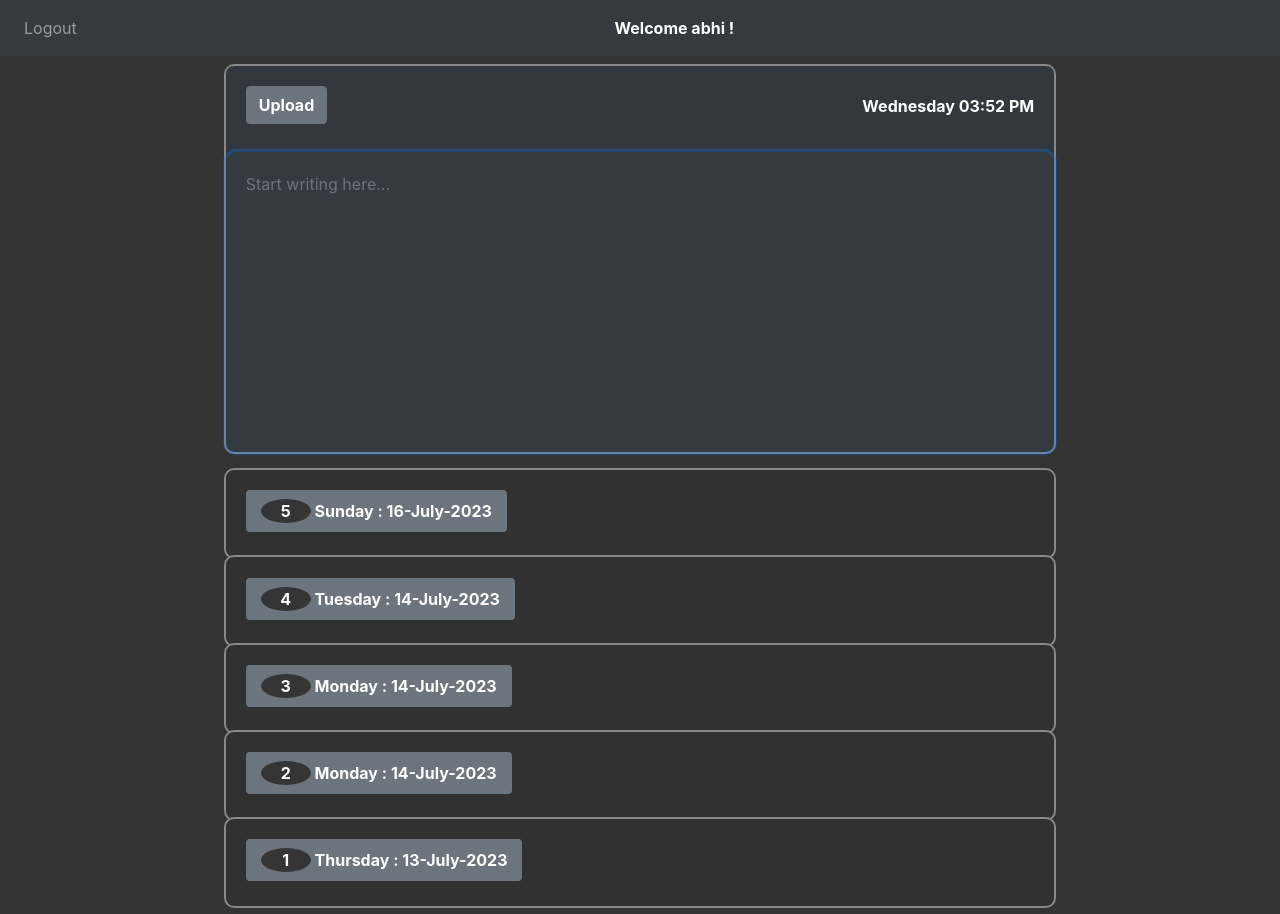
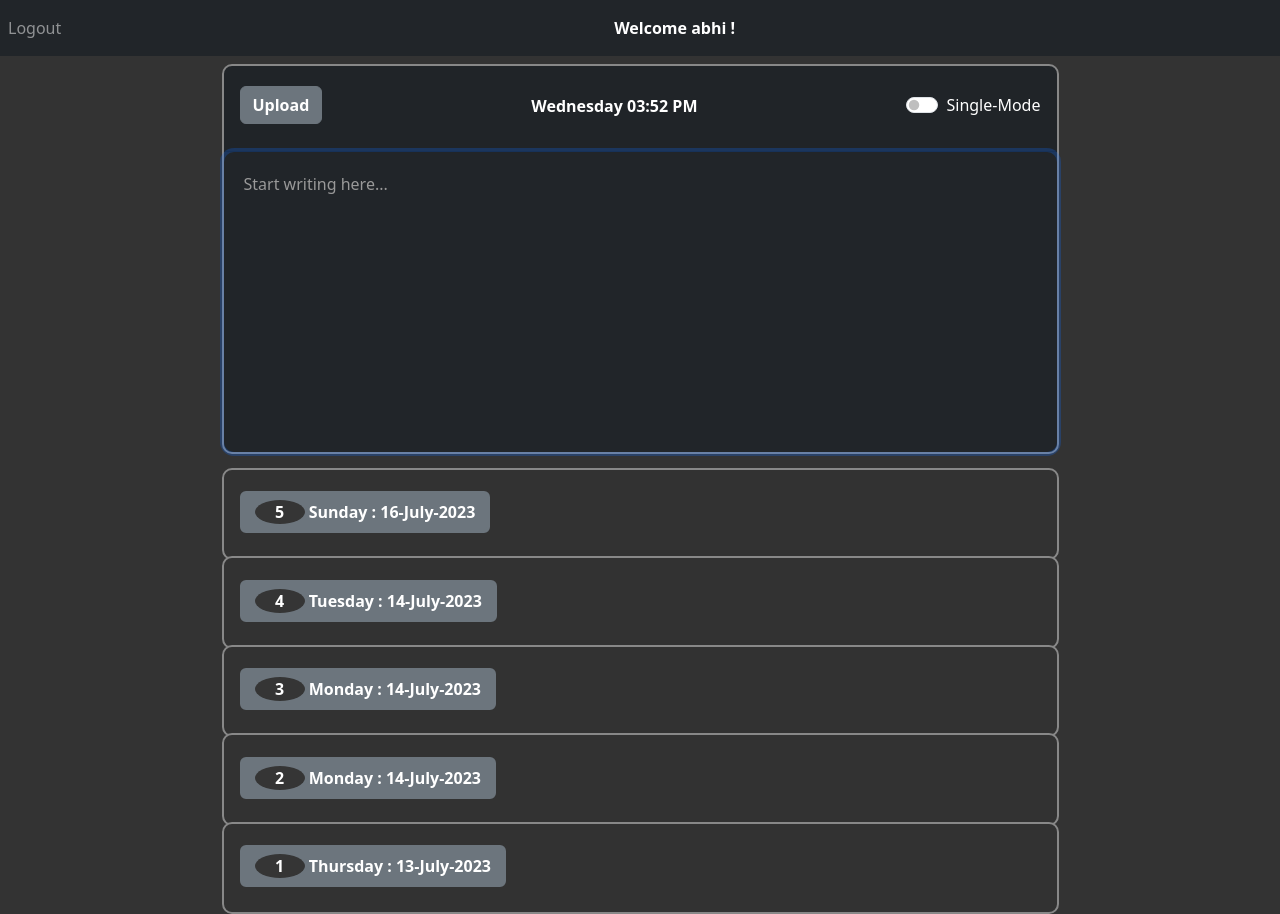
Before and after one commit to abhiraj860/Note-taking-application, a Flask app: page / in a window 1280 px wide. Run offline with Flask 3, Linux system fonts and the light colour scheme; a user stored in the database is signed in; some libraries are stand-ins or nearby versions.

Commit message:
Add the toggle switch

```diff
--- a/website/templates/base.html
+++ b/website/templates/base.html
@@ -15,6 +15,7 @@
       crossorigin="anonymous"
     />
     <link rel="stylesheet" href="static\styles.css">
+    <link href="https://cdn.jsdelivr.net/npm/bootstrap@5.3.0/dist/css/bootstrap.min.css" rel="stylesheet" integrity="sha384-9ndCyUaIbzAi2FUVXJi0CjmCapSmO7SnpJef0486qhLnuZ2cdeRhO02iuK6FUUVM" crossorigin="anonymous">
     <title>{% block title %}Home{% endblock %}</title>
   </head>
   <style>
@@ -32,7 +33,7 @@
     }
   </style>
   <body>
-    <nav class="navbar navbar-expand-lg navbar-dark bg-dark">
+    <nav class="navbar navbar-expand-lg navbar-dark bg-dark" #e3f2fd;>
       <button
         class="navbar-toggler"
         type="button"
@@ -114,6 +115,7 @@
       integrity="sha384-JZR6Spejh4U02d8jOt6vLEHfe/JQGiRRSQQxSfFWpi1MquVdAyjUar5+76PVCmYl"
       crossorigin="anonymous"
     ></script>
+    <script src="https://cdn.jsdelivr.net/npm/bootstrap@5.3.0/dist/js/bootstrap.bundle.min.js" integrity="sha384-geWF76RCwLtnZ8qwWowPQNguL3RmwHVBC9FhGdlKrxdiJJigb/j/68SIy3Te4Bkz" crossorigin="anonymous"></script>
     <script>
       function updateCurrentTime() {
           var now = new Date();
--- a/website/templates/home.html
+++ b/website/templates/home.html
@@ -56,15 +56,21 @@
   ul#notes button {
     border-width: 3px;
   }
+  #note::placeholder {
+    color: #999; /* Replace #999 with the desired color for the placeholder */
+  }
+  .form-check {
+    padding-top: 7px;
+  }
 
 </style>
-
 <form method="POST">
   <div class="card text-white bg-dark mb-3">
     <div class="card-header">
       <div align="left">
         <button type="submit" class="btn btn-secondary" style="display: flex; justify-content: space-between;"><b>Upload</b></button>
       </div>
+
       <div style="font-weight: bold">
         <div class="d-flex justify-content-center w-100">
           <span class="navbar-text text-center" style="color: white; font-weight: bold;">
@@ -72,7 +78,11 @@
           </span>
         </div>
       </div>
-
+      <div class="form-check form-switch align-center">
+        <input class="form-check-input" type="checkbox" role="switch" id="flexSwitchCheckChecked" name="switchState">
+        <label class="form-check-label" for="flexSwitchCheckChecked">Single-Mode</label>
+        <!-- <input type="hidden" name="note" id="note" value=""> Add a hidden input field to store the note -->
+      </div>
     </div>
     <textarea name="note" id="note" class="form-control bg-dark text-white" style="border: none;" autofocus wrap="soft" placeholder="Start writing here..."></textarea>
   </div>
--- a/website/templates/login.html
+++ b/website/templates/login.html
@@ -2,7 +2,7 @@
 %}
 <style>
   body {
-    background-color: #333;
+    background-color: #1b1b1b;
     color: white;
   }
 
--- a/website/templates/sign_up.html
+++ b/website/templates/sign_up.html
@@ -2,7 +2,7 @@
 content %}
 <style>
   body {
-    background-color: #333;
+    background-color: #1b1b1b;
     color: white;
   }
 
--- a/website/views.py
+++ b/website/views.py
@@ -4,6 +4,7 @@ from .models import Note
 from . import db
 import json
 from website import ml_model
+from datetime import datetime
 
 views = Blueprint('views', __name__)
 
@@ -13,17 +14,23 @@ views = Blueprint('views', __name__)
 def home():
     if request.method == 'POST':
         note = request.form.get('note')#Gets the note from the HTML
-
+        switch_state = request.form.get('switchState')  # Retrieve the switch state
         if len(note) < 1:
             flash('Note is too short!', category='error')
         else:
+            if switch_state:
+                # Check if there is a note for the current date in the database
+                current_date = datetime.now().date()
+                current_time = datetime.now().time()
+                latest_note = Note.query.filter_by(user_id=current_user.id, currDate=current_date).order_by(Note.currtime.desc()).first()
+
             # Compute sentiment using the nltk_vader_sentiment function
             sentiment, sentimentColor = ml_model.nltk_vader_sentiment(note)
             new_note = Note(data=note, user_id=current_user.id, sentiment=sentiment, sentimentColor = sentimentColor)
             db.session.add(new_note) #adding the note to the database
             db.session.commit()
             flash('Note added!', category='success')
-            return redirect(url_for('views.home'))  # Redirect to the home page to avoid form resubmission
+        return redirect(url_for('views.home'))  # Redirect to the home page to avoid form resubmission
     # Access the user's first name
     first_name = current_user.first_name
 
```
Also changed, not shown: instance/database.db.
